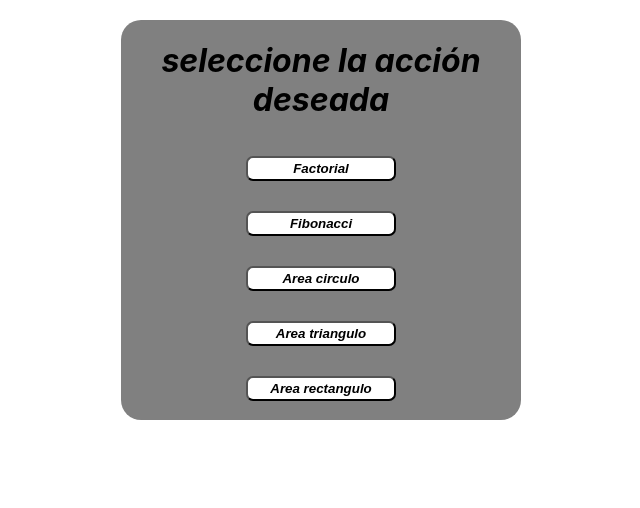
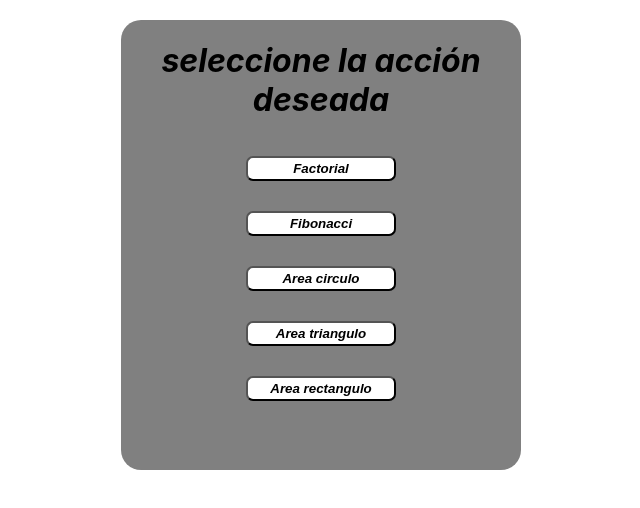
Before and after one commit to juan220142/FinalEIA, a React (Create React App) app: page / in a window 1280 px wide. Shown: the top 508 px of the page, without its empty margins (319-959 px from the left). Built offline with nearby package versions, Linux system fonts and the light colour scheme.

Commit message:
fixe space on the base of the css to won't have out words

```diff
--- a/src/assets/css/Menu.css
+++ b/src/assets/css/Menu.css
@@ -15,7 +15,7 @@
     text-align: center;
     justify-content: center;
     background-color:gray ;
-    height: 400px;
+    height: 450px;
     width: 400px;
     border-radius: 20px;
     margin:20px auto
```
